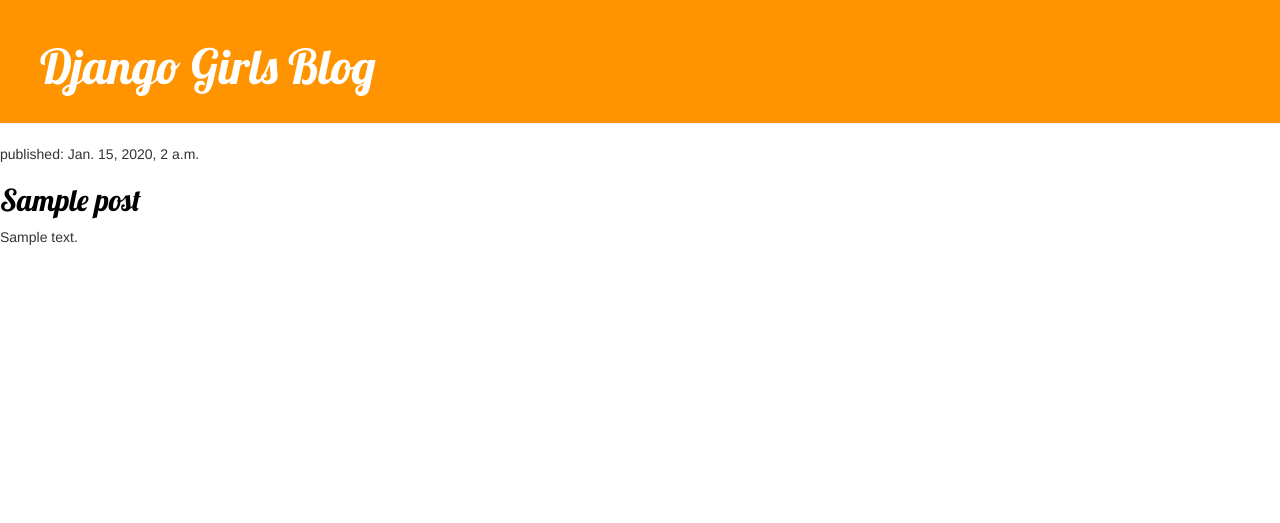
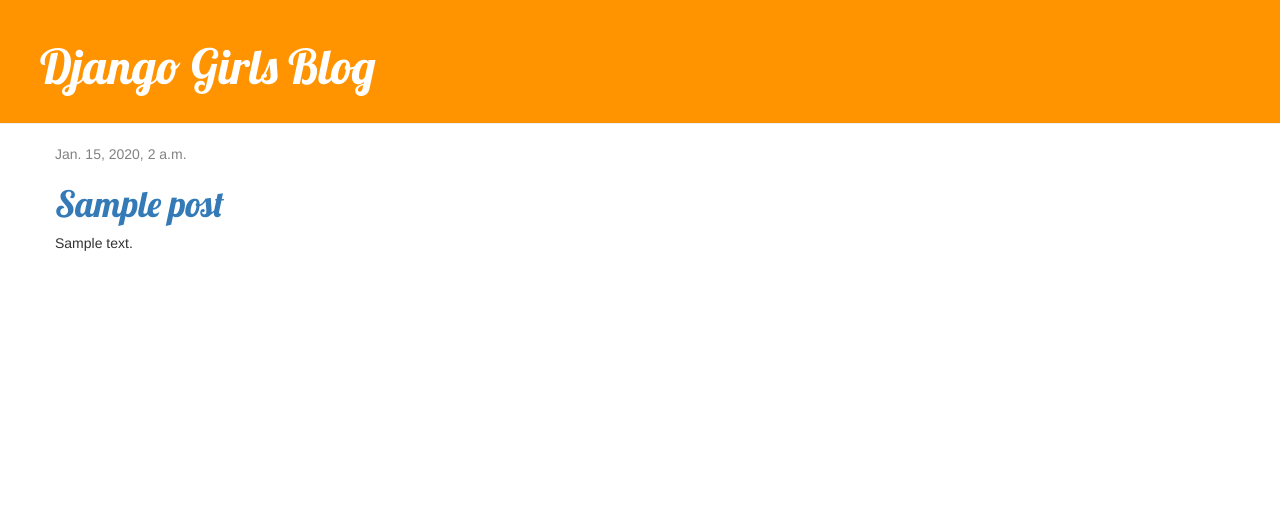
Before and after one commit to C-Powers/my-first-blog, a Django app: template blog/templates/blog/post_list.html in a window 1280 px wide. Shown: the top 523 px of the page. Run offline with Django 3.2, Linux system fonts and the light colour scheme; the template is opened without the code that fills it: values that come from a table or form of the project are taken from there, others are empty; tables that the repository leaves empty hold one stand-in row (values such as "Sample post"); some libraries are stand-ins or nearby versions.

Commit message:
added block content

```diff
--- /dev/null
+++ b/blog/templates/blog/base.html
@@ -0,0 +1,23 @@
+{% load staticfiles %}
+<html>
+    <head>
+        <title>Django Girls blog</title>
+        <link rel="stylesheet" href="//maxcdn.bootstrapcdn.com/bootstrap/3.2.0/css/bootstrap.min.css">
+        <link rel="stylesheet" href="//maxcdn.bootstrapcdn.com/bootstrap/3.2.0/css/bootstrap-theme.min.css">
+        <link href='//fonts.googleapis.com/css?family=Lobster&subset=latin,latin-ext' rel='stylesheet' type='text/css'>
+        <link rel="stylesheet" href="{% static 'css/blog.css' %}">
+    </head>
+    <body>
+    <div class="page-header">
+        <h1><a href="/">Django Girls Blog</a></h1>
+    </div>
+    <div class="content container">
+        <div class="row">
+            <div class="col-md-8">
+            {% block content %}
+            {% endblock %}
+            </div>
+        </div>
+    </div>
+</body>
+</html>
--- a/blog/templates/blog/post_list.html
+++ b/blog/templates/blog/post_list.html
@@ -1,23 +1,14 @@
-{% load staticfiles %}
+{% extends 'blog/base.html' %}
 
-<html>
-    <head>
-        <title>Django Girls blog</title>
-        <link rel="stylesheet" href="//maxcdn.bootstrapcdn.com/bootstrap/3.2.0/css/bootstrap.min.css">
-        <link rel="stylesheet" href="//maxcdn.bootstrapcdn.com/bootstrap/3.2.0/css/bootstrap-theme.min.css">
-        <link href="//fonts.googleapis.com/css?family=Lobster&subset=latin,latin-ext" rel="stylesheet" type="text/css">
-        <link rel="stylesheet" href="{% static 'css/blog.css' %}">
-    </head>
-    <body>
-        <div class="page-header">
-          <h1><a href="/">Django Girls Blog</a></h1>
-        </div>
 
-        {% for post in posts %}
-            <div class="post">
-                <p>published: {{ post.published_date }}</p>
-                <h2><a href="">{{ post.title }}</a></h2>
-                <p>{{ post.text|linebreaksbr }}</p>
-            </div>
-        {% endfor %}
-</html>
+{% block content %}
+  {% for post in posts %}
+      <div class="post">
+          <div class="date">
+              {{ post.published_date }}
+          </div>
+          <h1><a href="">{{ post.title }}</a></h1>
+          <p>{{ post.text|linebreaksbr }}</p>
+      </div>
+  {% endfor %}
+{% endblock %}
```
